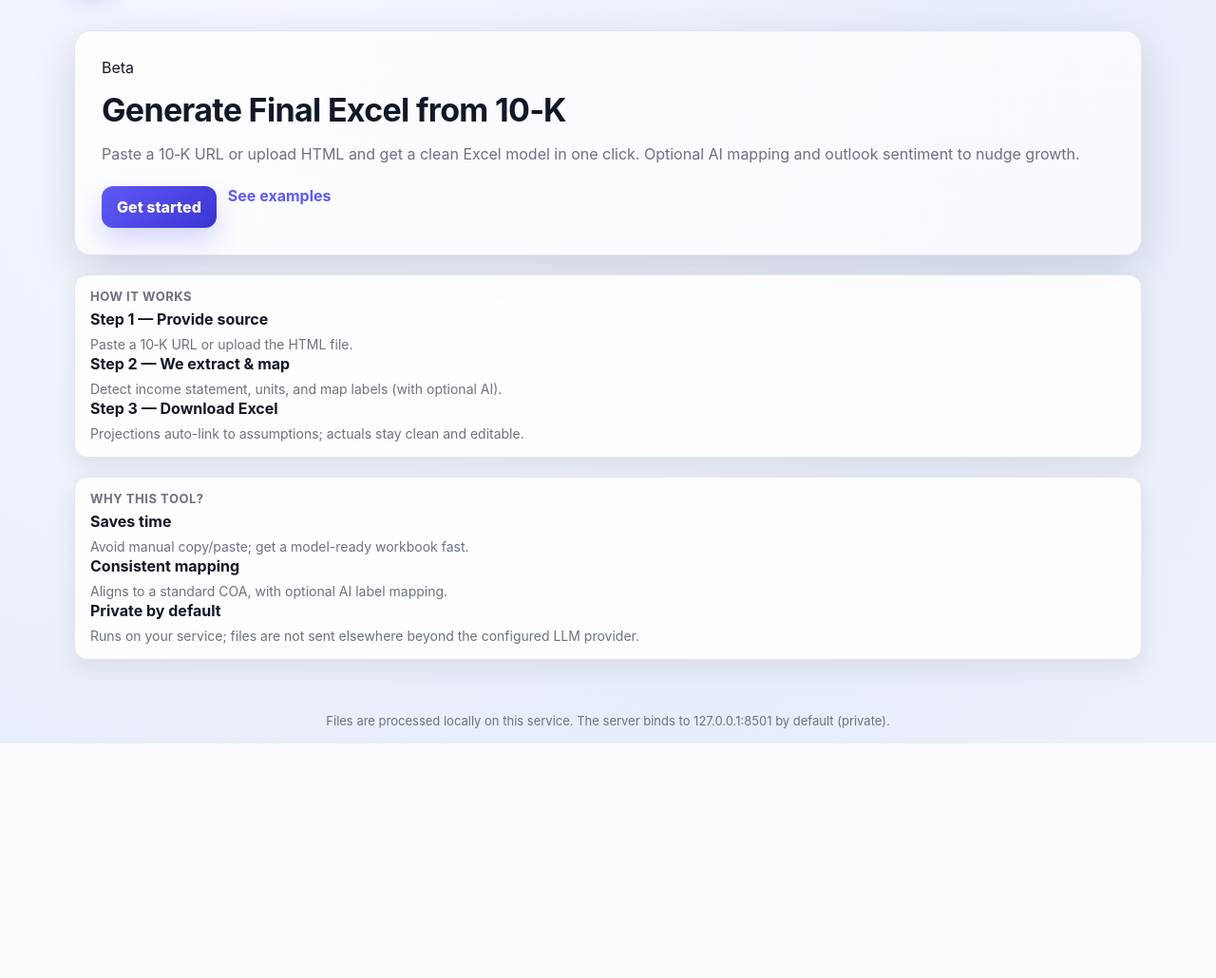
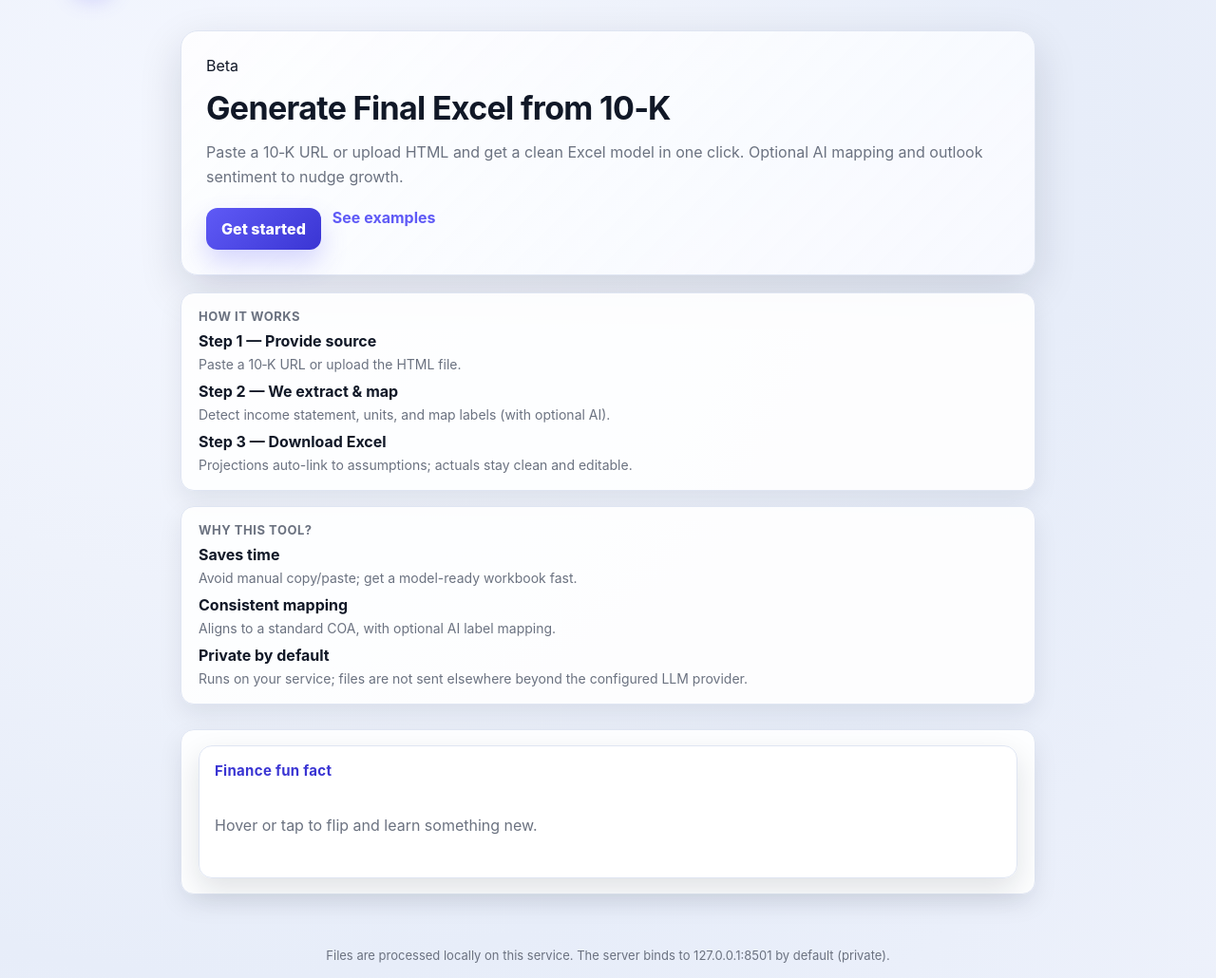
Before and after one commit to baptjl/final_project, a Flask app: page / in a window 1280 px wide. Shown: the part 63-1093 px from the top of the page at 95% size. Before the commit the page ends 846 px from the top, so only its background shows below. Run offline with Flask 3, Linux system fonts and the light colour scheme.

Commit message:
Refine layout spacing, clickable brand, and add fun-fact flip card on home

```diff
--- a/web_app/templates/base.html
+++ b/web_app/templates/base.html
@@ -50,7 +50,10 @@
       font-weight: 800;
       font-size: 18px;
       color: var(--text);
+      text-decoration: none;
+      transition: color 0.2s ease, opacity 0.2s ease;
     }
+    .brand:hover { color: var(--accent-2); opacity: 0.9; }
     .brand-logo {
       width: 38px;
       height: 38px;
--- a/web_app/templates/home.html
+++ b/web_app/templates/home.html
@@ -2,11 +2,12 @@
 {% block title %}Home · 10-K AutoModel{% endblock %}
 {% block extra_head %}
 <style>
+  .stack { display: grid; gap: 18px; max-width: 900px; margin: 0 auto; }
   .hero {
-    background: linear-gradient(135deg, rgba(255,255,255,0.8), rgba(248,250,255,0.95));
+    background: linear-gradient(135deg, rgba(255,255,255,0.82), rgba(248,250,255,0.96));
     border: 1px solid var(--border);
     border-radius: 18px;
-    padding: 28px;
+    padding: 26px;
     box-shadow: var(--shadow);
     display: grid;
     gap: 14px;
@@ -20,28 +21,57 @@
     text-decoration: none; box-shadow: 0 14px 28px rgba(95,90,246,0.24);
   }
   .cta a.link { color: var(--accent); font-weight: 700; text-decoration: none; }
-  .steps, .why {
-    margin-top: 20px;
+  .cards {
     display: grid;
-    gap: 14px;
+    gap: 16px;
   }
-  .steps .cardy, .why .cardy {
+  .cardy {
     background: var(--card);
     border: 1px solid var(--border);
     border-radius: 14px;
-    padding: 14px 16px;
+    padding: 16px 18px;
     box-shadow: 0 10px 26px rgba(17,24,39,0.08);
   }
-  .steps h3, .why h3 { margin: 0 0 6px; letter-spacing: 0.04em; text-transform: uppercase; font-size: 13px; color: var(--muted); }
-  .steps .item, .why .item { display: grid; gap: 6px; }
+  .cardy h3 { margin: 0 0 8px; letter-spacing: 0.04em; text-transform: uppercase; font-size: 13px; color: var(--muted); }
+  .item { display: grid; gap: 4px; margin-top: 8px; }
   .item strong { font-size: 16px; }
   .item p { margin: 0; color: var(--muted); font-size: 14px; line-height: 1.5; }
+
+  /* Fun fact flip card */
+  .funfact-wrapper { perspective: 1200px; margin-top: 10px; }
+  .funfact-card {
+    position: relative;
+    width: 100%;
+    min-height: 140px;
+    border-radius: 14px;
+    border: 1px solid var(--border);
+    box-shadow: 0 12px 30px rgba(17,24,39,0.12);
+    transform-style: preserve-3d;
+    transition: transform 0.4s ease;
+    background: var(--card);
+    cursor: pointer;
+  }
+  .funfact-card.flip { transform: rotateY(180deg); }
+  .funface {
+    position: absolute;
+    inset: 0;
+    backface-visibility: hidden;
+    border-radius: 14px;
+    padding: 16px;
+    display: grid;
+    gap: 8px;
+  }
+  .funface.back { transform: rotateY(180deg); }
+  .funface h4 { margin: 0; font-size: 15px; letter-spacing: 0.02em; color: var(--accent-2); }
+  .funface p { margin: 0; color: var(--muted); line-height: 1.5; }
   @media (max-width: 720px) {
     .hero h1 { font-size: 28px; }
+    .stack { padding: 0 4px; }
   }
 </style>
 {% endblock %}
 {% block content %}
+  <div class="stack">
     <div class="hero">
       <div class="pill">Beta</div>
       <h1>Generate Final Excel from 10‑K</h1>
@@ -52,7 +82,7 @@
       </div>
     </div>
 
-  <div class="steps">
+    <div class="cards">
       <div class="cardy">
         <h3>How it works</h3>
         <div class="item">
@@ -68,9 +98,7 @@
           <p>Projections auto-link to assumptions; actuals stay clean and editable.</p>
         </div>
       </div>
-  </div>
 
-  <div class="why">
       <div class="cardy">
         <h3>Why this tool?</h3>
         <div class="item">
@@ -86,5 +114,49 @@
           <p>Runs on your service; files are not sent elsewhere beyond the configured LLM provider.</p>
         </div>
       </div>
+
+      <div class="cardy funfact-wrapper">
+        <div class="funfact-card" id="funCard" tabindex="0" aria-label="Finance fun fact card">
+          <div class="funface front">
+            <h4>Finance fun fact</h4>
+            <p>Hover or tap to flip and learn something new.</p>
           </div>
+          <div class="funface back" aria-live="polite">
+            <h4>Fun fact</h4>
+            <p id="funFactText">Financial facts will appear here.</p>
+          </div>
+        </div>
+      </div>
+    </div>
+  </div>
+  <script>
+    (() => {
+      const card = document.getElementById('funCard');
+      const factText = document.getElementById('funFactText');
+      const facts = [
+        "Gross margin equals gross profit divided by revenue; small shifts matter a lot.",
+        "Free cash flow often tracks EBITDA but capital intensity can widen the gap.",
+        "High deferred revenue can boost near-term cash even when net income is flat.",
+        "Operating leverage means revenue can grow faster than opex after a point.",
+        "Working capital swings (AR/AP/inventory) can overshadow earnings in cash flow.",
+        "Seasonality can distort year-over-year comps; trailing twelve months helps.",
+        "Capitalized R&D lowers current expenses but can reduce future flexibility.",
+        "Share-based compensation is non-cash but still dilutes equity holders."
+      ];
+      let idx = 0;
+      function flip() {
+        idx = (idx + 1) % facts.length;
+        factText.textContent = facts[idx];
+        card.classList.toggle('flip');
+      }
+      card.addEventListener('click', flip);
+      card.addEventListener('keydown', (e) => {
+        if (e.key === 'Enter' || e.key === ' ') { e.preventDefault(); flip(); }
+      });
+      card.addEventListener('mouseenter', () => card.classList.add('hovering'));
+      card.addEventListener('mouseleave', () => card.classList.remove('hovering'));
+      // Initialize first fact
+      factText.textContent = facts[idx];
+    })();
+  </script>
 {% endblock %}
```
Lines whose indentation alone changed are shown as unchanged.
